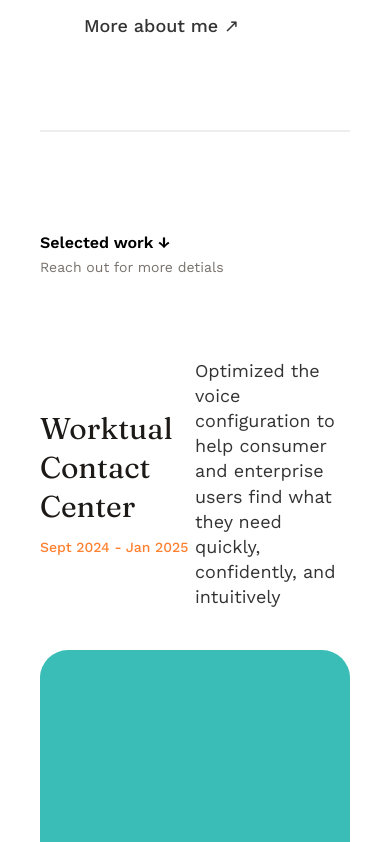
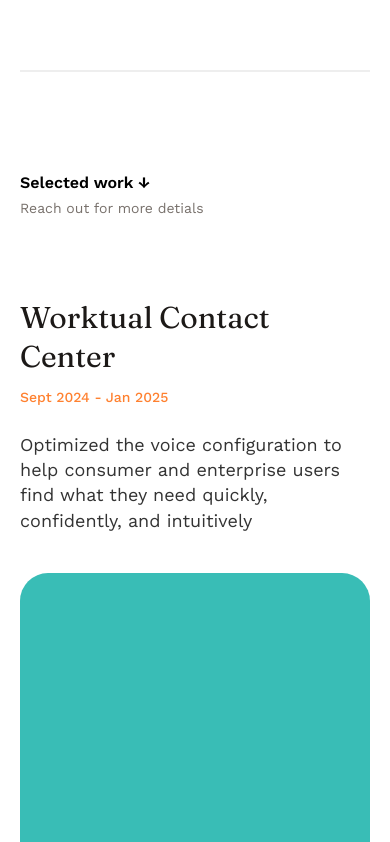
Before and after one commit to Ajay-Sai-ux/Ajay_Sai_Portfolio_2025, a Next.js app: page / in a window 390 px wide. Shown: the part 850-1692 px from the top of the page. Built offline with nearby package versions, Linux system fonts and the light colour scheme.

Commit message:
Mobile Responsive Done

```diff
--- a/src/components/layout/Fullcard.jsx
+++ b/src/components/layout/Fullcard.jsx
@@ -6,19 +6,22 @@ const Fullcard = () => {
 
   return (
     <div className={styles.projectEntry}>
-      <div className={styles.projectContent}>
         <div className={styles.projectHeader}>
+
           <div className={styles.projectTitleGroup}>
             <div className={styles.projectTitle}>Worktual Contact Center</div>
             <div className={styles.projectDate}>Sept 2024 - Jan 2025</div>
           </div>
+
           <div className={styles.projectDescription}>
             <div className={styles.projectSummary}>
               Optimized the voice configuration to help consumer and enterprise
               users find what they need quickly, confidently, and intuitively
             </div>
           </div>
+
         </div>
+
         <div className={styles.projectImageWrapper}>
           {/* <Image
             className={styles.projectImage}
@@ -28,7 +31,6 @@ const Fullcard = () => {
             height={345}
           /> */}
         </div>
-      </div>
     </div>
   );
 };
--- a/src/components/sections/Hero.jsx
+++ b/src/components/sections/Hero.jsx
@@ -18,12 +18,12 @@ const Hero = () => {
           <h1 className={styles.title}>
             <span className={styles.primaryText}>I’m Ajay Sai — </span>
             <i>product designer at</i>
-            <br />
+            <br className={styles.break} />
             <span className={styles.primaryText}>Worktual.</span>
             <span className={styles.accentGreen}> ✦ </span>
             <span className={styles.primaryText}> I design,</span>
             <span className={styles.primaryText}> animate,</span>
-            <br />
+            <br className={styles.break} />
             <span className={styles.primaryText}> write,</span>
             <span className={styles.primaryText}> and code</span>
             <span className={styles.accentOrange}> ✽</span>
--- a/src/styles/ContactSection.module.css
+++ b/src/styles/ContactSection.module.css
@@ -30,6 +30,15 @@
   align-items: center;
 }
 
+@media (max-width: 480px) {
+  .contactLinks {
+    flex-direction: column;
+    gap: 24px;
+    align-items: flex-start;
+  }
+
+}
+
 .link {
   color: #78716c;
   font-family: "Work Sans", sans-serif;
@@ -41,4 +50,5 @@
 
 .link:hover {
   color: #1c1917;
+  text-decoration: underline;
 }
--- a/src/styles/Fullcard.module.css
+++ b/src/styles/Fullcard.module.css
@@ -1,22 +1,22 @@
 .projectEntry {
   display: flex;
   flex-direction: column;
-  gap: 140px;
+  gap: 40px;
   align-items: flex-start;
   width: 100%;
 }
 
-.projectContent {
-  display: flex;
-  flex-direction: column;
-  gap: 40px;
-  width: 100%;
+@media (max-width: 480px) {
+    .projectHeader {
+        display: flex;
+        flex-direction: column;
+        align-items: start;
+    }
 }
 
 .projectHeader {
   display: flex;
-  flex-direction: row;
-  align-items: center;
+  gap: 24px;
   width: 100%;
 }
 
--- a/src/styles/Hero.module.css
+++ b/src/styles/Hero.module.css
@@ -7,11 +7,16 @@
     padding: 9rem 0;
 }
 
-@media (max-width: 768px) {
+@media (max-width: 480px) {
     .heroSection {
-        padding: 5rem 1.25rem;
+        padding: 80px 0 144px;
+    }
+
+    .break {
+        display: none;
     }
 }
+
 
 .heroContent {
     display: flex;
--- a/src/styles/Home.module.css
+++ b/src/styles/Home.module.css
@@ -10,6 +10,13 @@
   width: 100%;
   padding: 24px 40px;
   position: absolute;
+}
+
+@media (max-width: 480px) {
+  .fullcontainer {
+    padding: 24px 20px;
+  }
+
 }
 
 .work {
```
